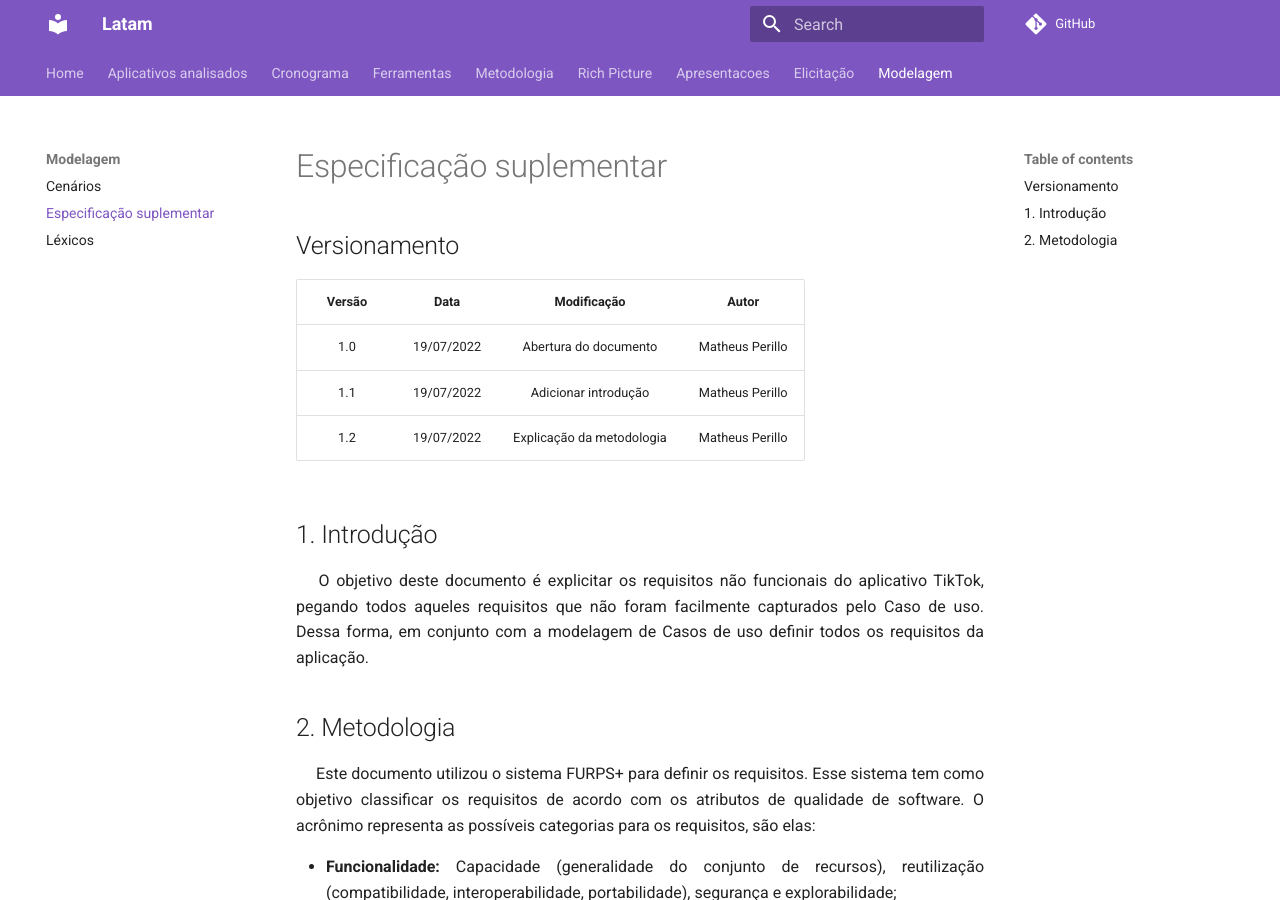
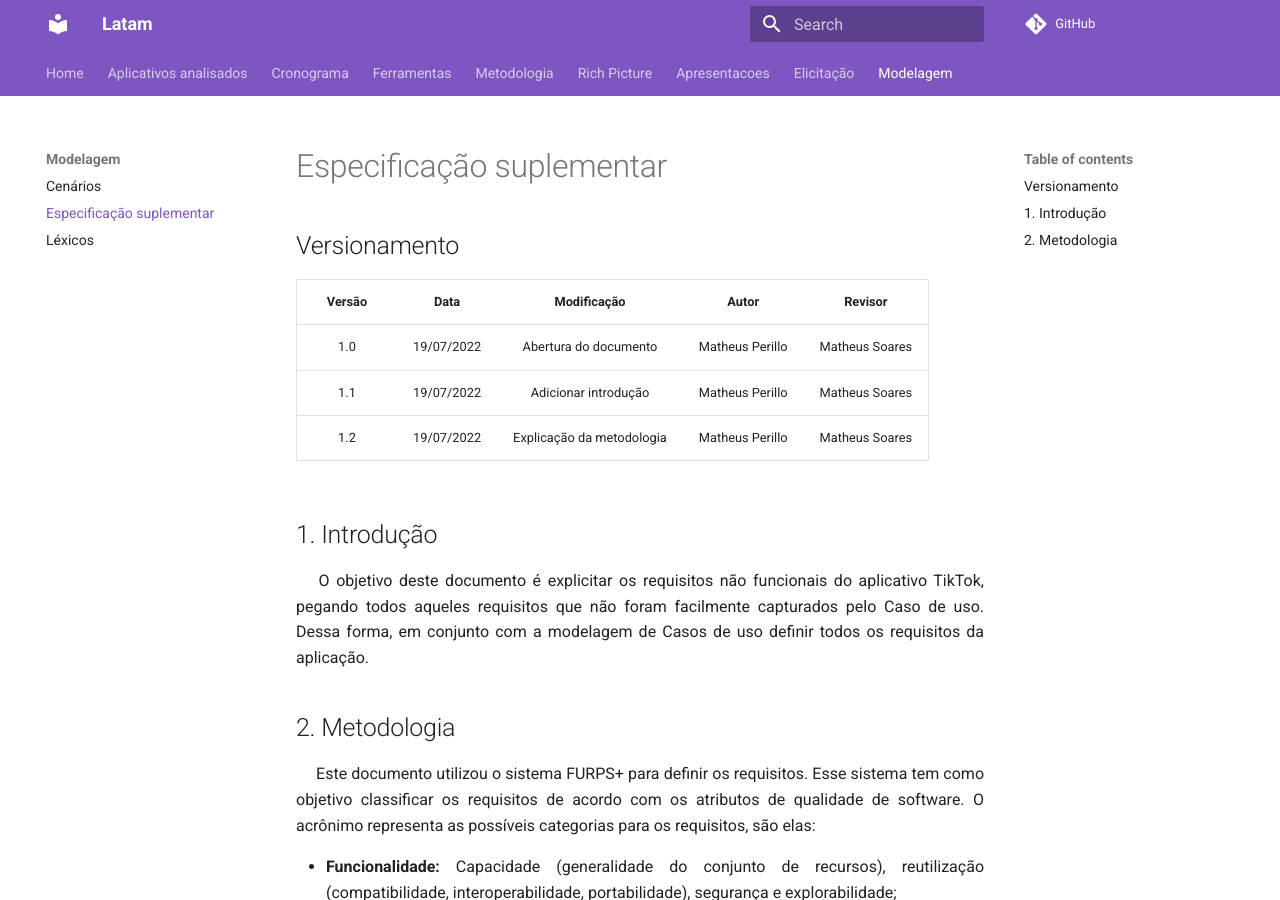
Before and after one commit to Requisitos-de-Software/2022.1-TikTok, an MkDocs documentation site: the page built from docs/modelagem/especificao-suplementar.md, in a window 1280 px wide and 900 px high. Built offline with MkDocs 1.6.1 and Material for MkDocs 9.7.7, drawn with Linux system fonts in a browser that asks for light colours; comment, search, counter and statistics services are not loaded.

Commit message:
#37 - Atualização de revisores

```diff
--- a/docs/modelagem/especificao-suplementar.md
+++ b/docs/modelagem/especificao-suplementar.md
@@ -2,11 +2,11 @@
 
 ##  Versionamento
 
-| Versão |    Data    |       Modificação        |        Autor         |
-| :----: | :--------: | :----------------------: | :------------------: |
-|  1.0  | 19/07/2022 | Abertura do documento | Matheus Perillo |
-|  1.1  | 19/07/2022 | Adicionar introdução | Matheus Perillo |
-|  1.2  | 19/07/2022 | Explicação da metodologia | Matheus Perillo |
+| Versão |    Data    |       Modificação        |        Autor         | Revisor |
+| :----: | :--------: | :----------------------: | :------------------: | :-: |
+|  1.0  | 19/07/2022 | Abertura do documento | Matheus Perillo | Matheus Soares |
+|  1.1  | 19/07/2022 | Adicionar introdução | Matheus Perillo | Matheus Soares |
+|  1.2  | 19/07/2022 | Explicação da metodologia | Matheus Perillo | Matheus Soares |
 
 ## 1. Introdução
 
```
